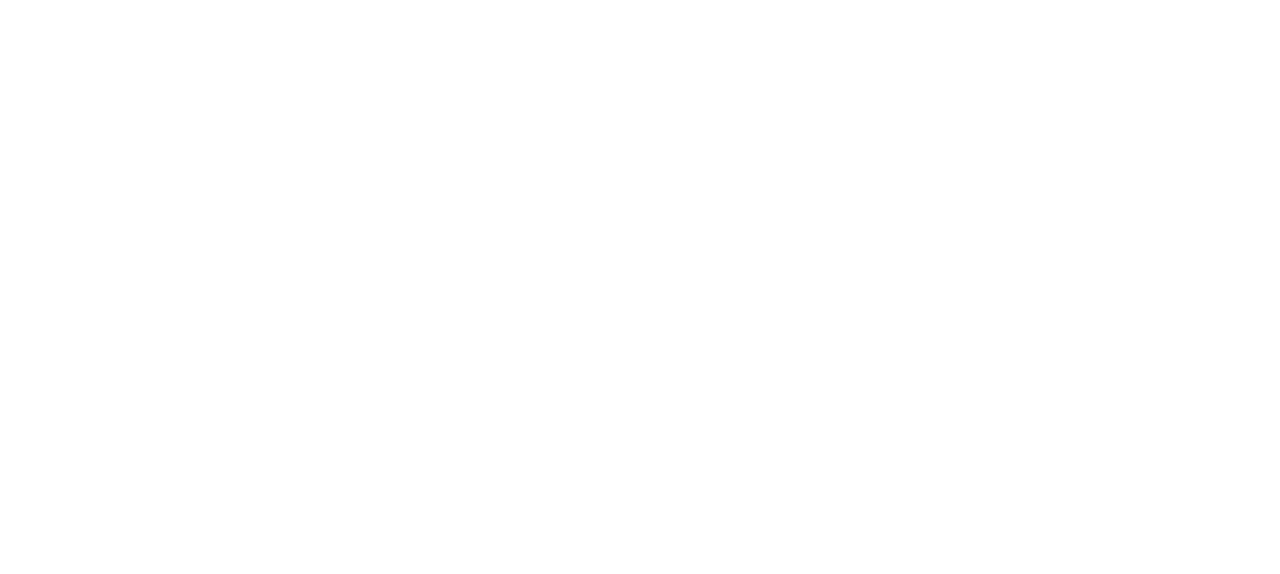
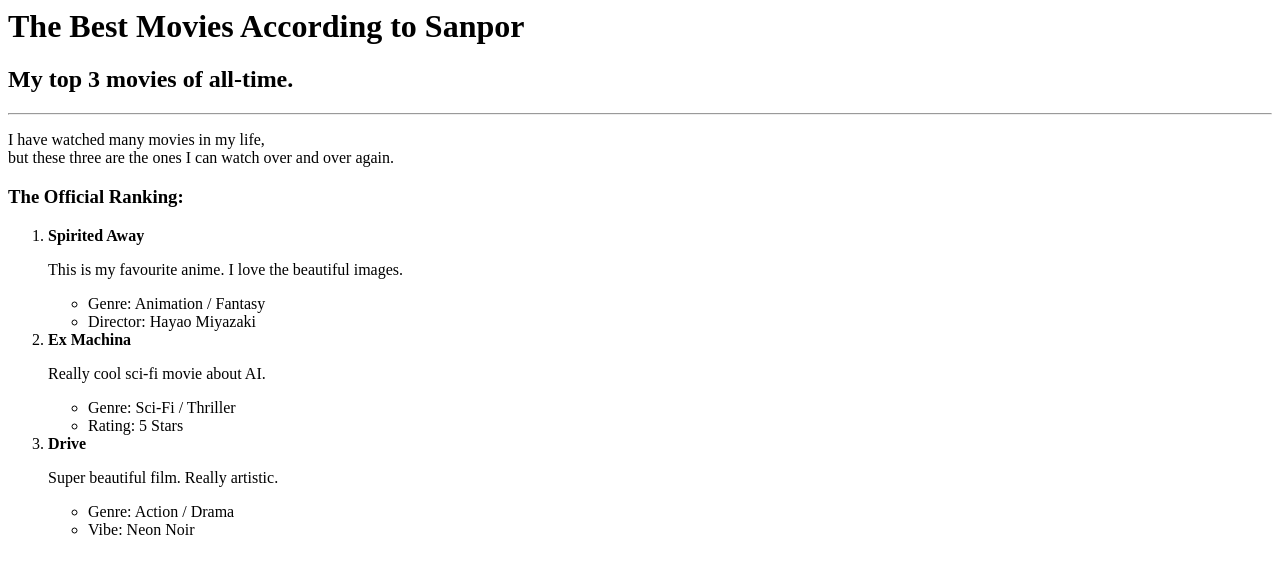
Before and after one commit to education-coder/favorite-movies, a plain HTML site: page index.html in a window 1280 px wide. Drawn offline with Linux system fonts and the light colour scheme.

Commit message:
Update index.html

```diff
--- a/index.html
+++ b/index.html
@@ -1 +1,70 @@
-<!-- Write your code below -->
+<!-- Scroll down for a sample solution -->
+
+
+
+
+
+
+
+
+
+
+
+
+
+
+
+
+
+
+
+
+
+
+
+
+
+
+
+
+
+
+
+
+
+<h1>The Best Movies According to Sanpor</h1>
+<h2>My top 3 movies of all-time.</h2>
+<hr />
+
+<p>I have watched many movies in my life,<br />but these three are the ones I can watch over and over again.</p>
+
+<h3>The Official Ranking:</h3>
+
+<ol>
+    <li>
+        <strong>Spirited Away</strong>
+        <p>This is my favourite anime. I love the beautiful images.</p>
+        <ul>
+            <li>Genre: Animation / Fantasy</li>
+            <li>Director: Hayao Miyazaki</li>
+        </ul>
+    </li>
+
+    <li>
+        <strong>Ex Machina</strong>
+        <p>Really cool sci-fi movie about AI.</p>
+        <ul>
+            <li>Genre: Sci-Fi / Thriller</li>
+            <li>Rating: 5 Stars</li>
+        </ul>
+    </li>
+
+    <li>
+        <strong>Drive</strong>
+        <p>Super beautiful film. Really artistic.</p>
+        <ul>
+            <li>Genre: Action / Drama</li>
+            <li>Vibe: Neon Noir</li>
+        </ul>
+    </li>
+</ol>
```
